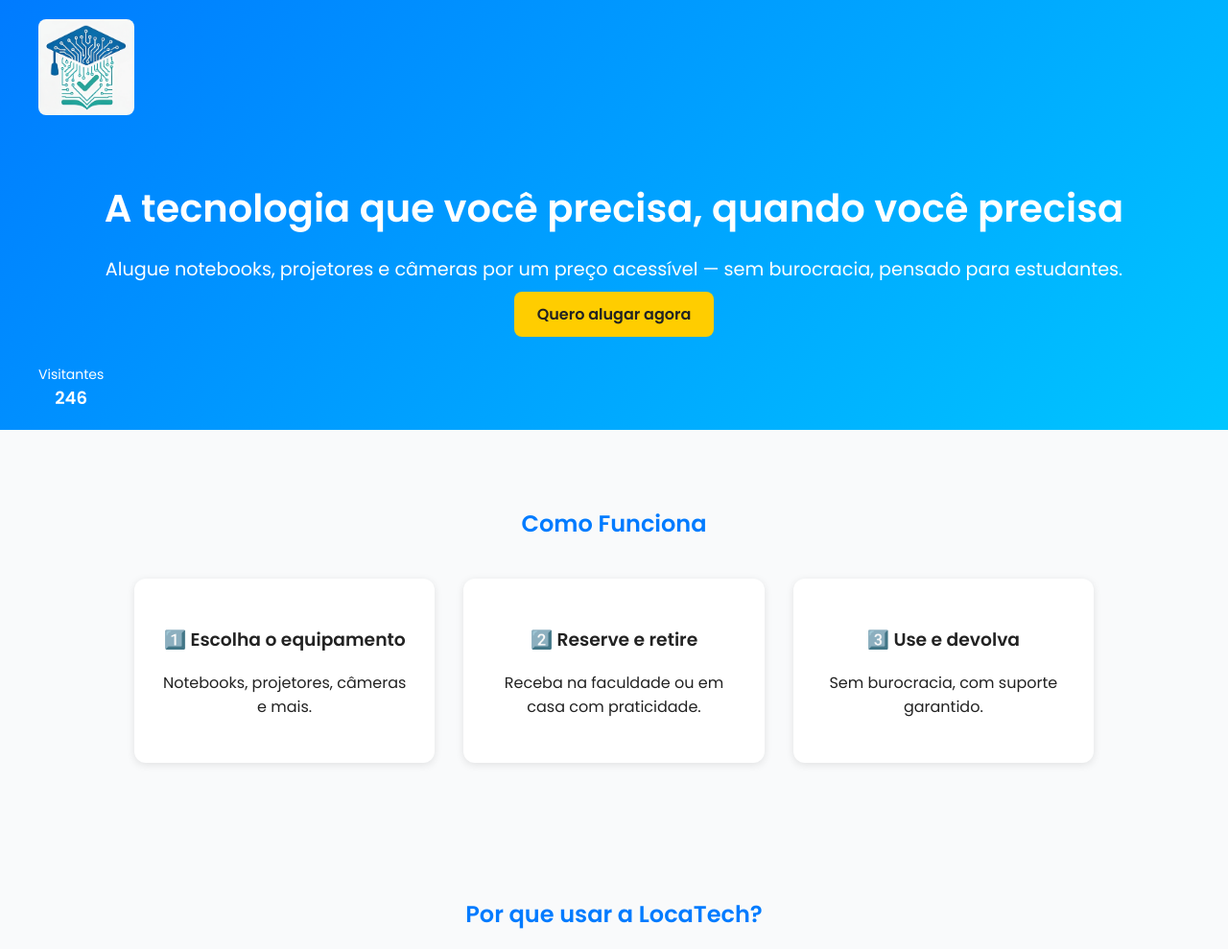
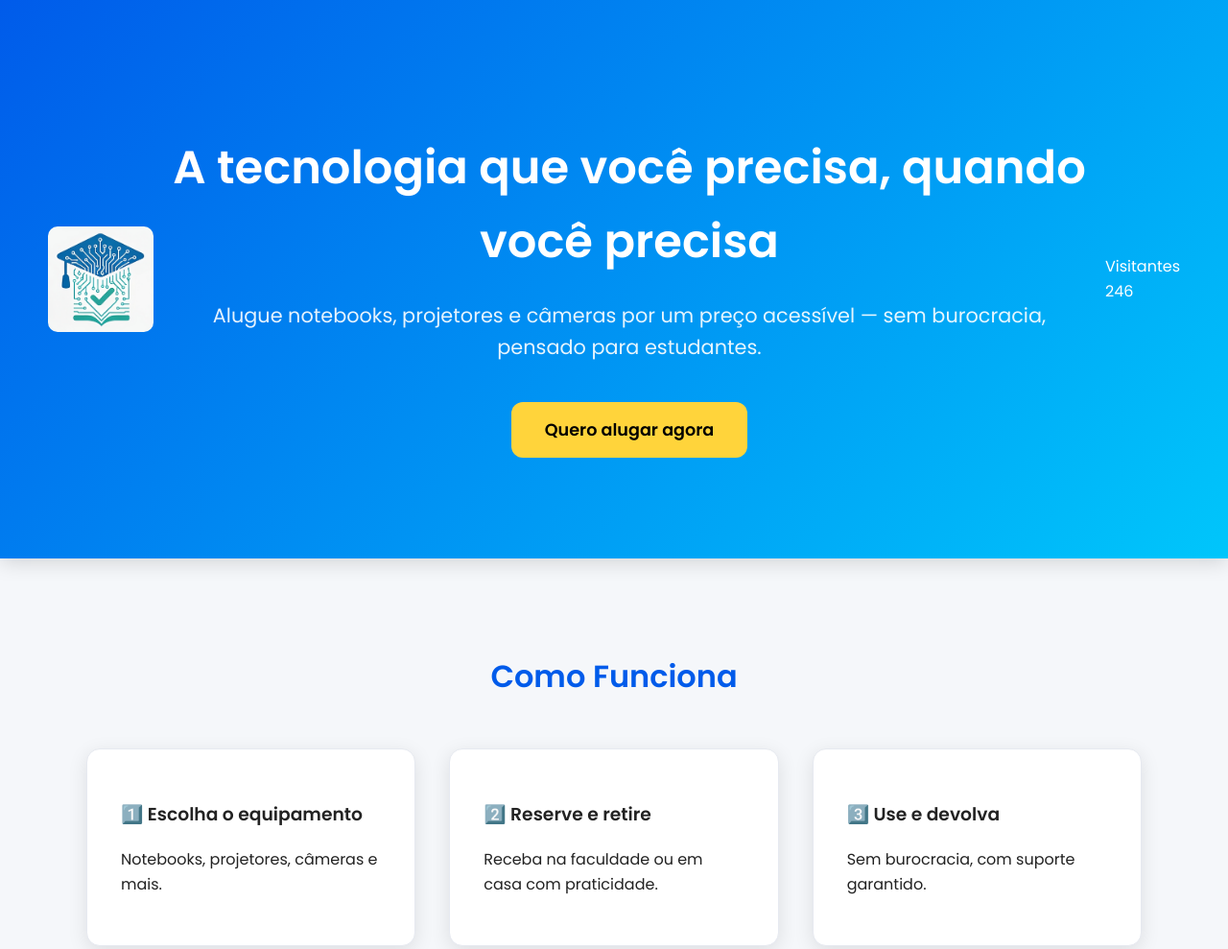
Before and after one commit to AnthonyPerotti/LocaTech, a plain HTML site: page index.html in a window 1280 px wide. Shown: the top 989 px of the page at 96% size. Drawn offline with Linux system fonts and the light colour scheme.

Commit message:
css update

```diff
--- a/css/style.css
+++ b/css/style.css
@@ -1,127 +1,160 @@
+/* ===== Fonte Global ===== */
 body {
     font-family: 'Poppins', sans-serif;
     margin: 0;
     color: #222;
-    background-color: #f9fafb;
+    background-color: #f5f7fa;
+    line-height: 1.6;
 }
 
+/* ===== Header ===== */
 header {
     display: flex;
     align-items: center;
     justify-content: space-between;
-    background: linear-gradient(135deg, #007bff, #00c6ff);
-    color: white;
-    padding: 20px 40px;
-    flex-wrap: wrap;
+    background: linear-gradient(135deg, #005BEA, #00C6FB);
+    padding: 25px 50px;
+    color: #fff;
+    box-shadow: 0px 4px 20px rgba(0, 0, 0, 0.15);
 }
 
 header img {
-    height: 100px;
-    border-radius: 8px;
+    height: 110px;
+    border-radius: 10px;
+    transition: 0.3s;
 }
 
+header img:hover {
+    transform: scale(1.05);
+}
+
+/* ===== Hero ===== */
 .hero {
     text-align: center;
-    flex: 1 1 100%;
-    padding: 40px 20px;
+    padding: 80px 20px;
 }
 
 .hero h1 {
-    font-size: 2.5rem;
+    font-size: 3rem;
     margin-bottom: 10px;
+    font-weight: 700;
 }
 
 .hero p {
-    font-size: 1.2rem;
-    margin-bottom: 20px;
+    font-size: 1.3rem;
+    opacity: 0.9;
 }
 
 .hero a {
-    background: #ffcd00;
-    color: #222;
-    padding: 12px 24px;
-    border-radius: 8px;
+    display: inline-block;
+    margin-top: 20px;
+    background: #FFD43B;
+    padding: 15px 35px;
+    border-radius: 12px;
+    font-size: 1.1rem;
+    font-weight: 600;
     text-decoration: none;
-    font-weight: 600;
+    color: #000;
+    transition: 0.3s;
 }
 
-.visitor-counter {
-    text-align: center;
-    font-size: 14px;
+.hero a:hover {
+    transform: translateY(-3px);
+    opacity: 0.9;
 }
 
-#visitorCount {
-    font-size: 18px;
-    font-weight: 700;
-}
-
+/* ===== Seções ===== */
 section {
-    padding: 60px 20px;
-    max-width: 1000px;
+    padding: 70px 20px;
+    max-width: 1100px;
     margin: auto;
 }
 
+/* ===== Títulos ===== */
 h2 {
     text-align: center;
-    color: #007bff;
-    margin-bottom: 40px;
+    font-size: 2rem;
+    color: #005BEA;
+    margin-bottom: 50px;
 }
 
+/* ===== Grid Cards ===== */
 .steps,
 .benefits {
     display: grid;
-    grid-template-columns: repeat(auto-fit, minmax(250px, 1fr));
-    gap: 30px;
-    text-align: center;
+    grid-template-columns: repeat(auto-fit, minmax(260px, 1fr));
+    gap: 35px;
 }
 
+/* ===== Cards ===== */
 .card {
-    background: white;
-    padding: 30px;
-    border-radius: 12px;
-    box-shadow: 0 2px 8px rgba(0, 0, 0, 0.1);
+    background: #fff;
+    padding: 35px;
+    border-radius: 14px;
+    box-shadow: 0px 5px 20px rgba(0, 0, 0, 0.10);
+    transition: 0.3s;
+    border: 1px solid #e6e9f0;
 }
 
-.testimonials blockquote {
-    background: #e3f2fd;
-    border-left: 5px solid #007bff;
-    padding: 20px;
-    margin: 20px 0;
-    border-radius: 8px;
+.card:hover {
+    transform: translateY(-5px);
+    box-shadow: 0px 10px 30px rgba(0, 0, 0, 0.15);
 }
 
+/* ===== Depoimentos ===== */
+.testimonials blockquote {
+    background: #e8f1ff;
+    padding: 25px;
+    border-left: 6px solid #005BEA;
+    border-radius: 10px;
+    margin: 20px 0;
+    font-style: italic;
+}
+
+/* ===== Formulário ===== */
 .lead-form {
     background: #fff;
-    padding: 40px;
-    border-radius: 12px;
-    text-align: center;
-    box-shadow: 0 2px 8px rgba(0, 0, 0, 0.1);
+    padding: 50px;
+    border-radius: 14px;
+    box-shadow: 0px 5px 25px rgba(0, 0, 0, 0.12);
+    max-width: 600px;
+    margin: auto;
+    border: 1px solid #e1e4eb;
 }
 
 .lead-form input {
     width: 90%;
-    max-width: 400px;
-    margin: 10px 0;
-    padding: 12px;
-    border-radius: 6px;
+    max-width: 420px;
+    margin: 12px 0;
+    padding: 14px;
+    border-radius: 8px;
     border: 1px solid #ccc;
+    font-size: 1rem;
 }
 
 .lead-form button {
-    background: #007bff;
+    margin-top: 20px;
+    background: linear-gradient(135deg, #005BEA, #00C6FB);
     color: white;
-    padding: 12px 24px;
+    padding: 14px 30px;
+    border-radius: 8px;
     border: none;
-    border-radius: 6px;
     cursor: pointer;
+    font-size: 1.1rem;
     font-weight: 600;
+    transition: 0.3s;
 }
 
+.lead-form button:hover {
+    transform: translateY(-3px);
+}
+
+/* ===== Footer ===== */
 footer {
     background: #111;
     color: #ccc;
     text-align: center;
-    padding: 30px 20px;
+    padding: 35px 20px;
     margin-top: 60px;
-    font-size: 0.9rem;
+    font-size: 0.95rem;
 }
```
